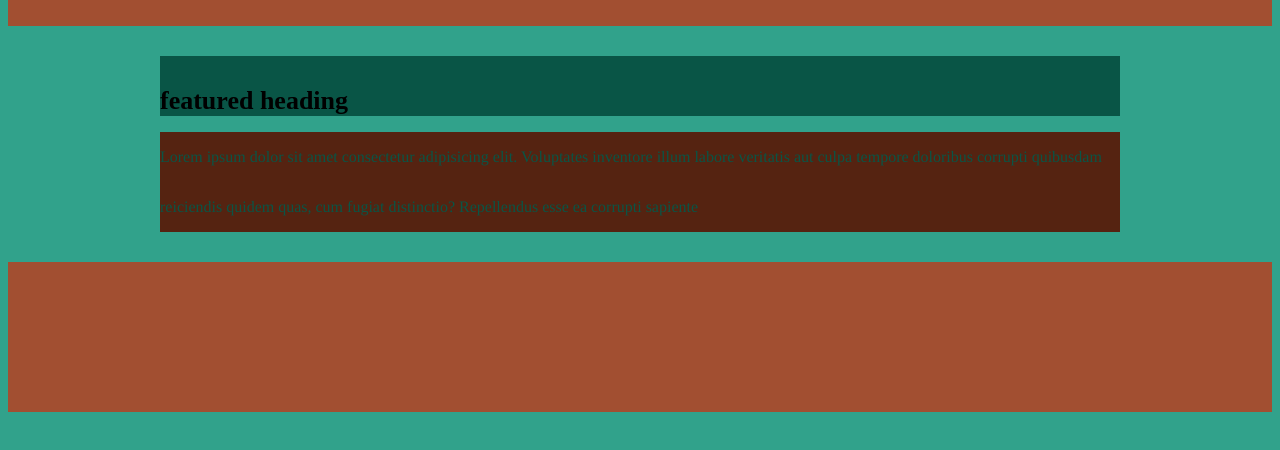
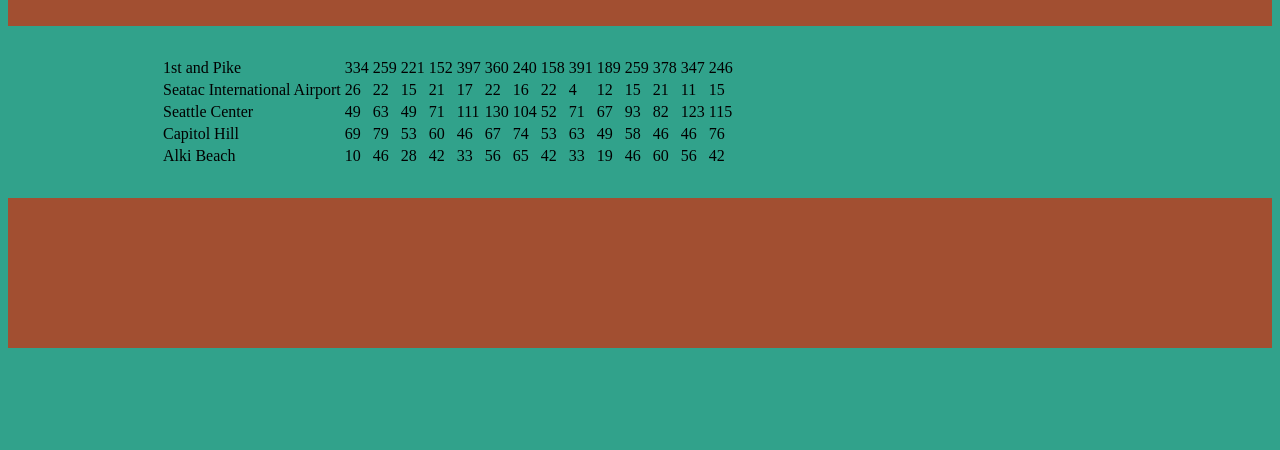
Before and after one commit to warlordlizard/cookie-stand, a plain HTML site: page sales.html in a window 1280 px wide. Shown: the part 90-540 px from the top of the page. Drawn offline with Linux system fonts and the light colour scheme.

Commit message:
table made no hr titles

```diff
--- a/sales.html
+++ b/sales.html
@@ -32,10 +32,12 @@
     <!-- <img class="featured-banner" src="http://placehold.it/480x400"> -->
 
     <section>
-      <h2>featured heading</h2>
-      <p class="text">Lorem ipsum dolor sit amet consectetur adipisicing elit. Voluptates inventore illum labore veritatis aut culpa tempore doloribus corrupti quibusdam reiciendis quidem quas, cum fugiat distinctio? Repellendus esse ea corrupti sapiente</p>
+      <table id="store-sales"></table>
+      <!-- <h2>featured heading</h2>
+      <p class="text">Lorem ipsum dolor sit amet consectetur adipisicing elit. Voluptates inventore illum labore veritatis aut culpa tempore doloribus corrupti quibusdam reiciendis quidem quas, cum fugiat distinctio? Repellendus esse ea corrupti sapiente</p> -->
       <!-- <button>call to action</button> -->
     </section>
+    <script rel="text/javascript" src="sales.js"></script>
   </main>
 
   <footer></footer>
--- a/sales.js
+++ b/sales.js
@@ -9,6 +9,7 @@ function random(min,max) {
 //day 2 constructor
 
 var allStores = [];
+var storeTable = document.getElementById('store-sales');
 
 function Store(name, minCust, maxCust, avgCookie) {
   this.name= name;
@@ -18,12 +19,18 @@ function Store(name, minCust, maxCust, avgCookie) {
   this.custEachHr= [];
   this.cookiesEachHr= [];
   this.totalDailySales= 0;
-  this.calcCustEachHr= function(){
+  this.calcCookiesEachHr();
+  allStores.push(this);
+}
+
+
+Store.prototype.calcCustEachHr= function(){
   for(var i = 0; i < hours.length; i++) {
     this.custEachHr.push(random(this.minCust, this.maxCust));
   }
 };
-  this.calcCookiesEachHr= function(){
+
+Store.prototype.calcCookiesEachHr= function(){
   this.calcCustEachHr();
   for(var i = 0; i < hours.length; i++) {
     var oneHour = Math.ceil(this.custEachHr[i] * this.avgCookie);
@@ -32,11 +39,33 @@ function Store(name, minCust, maxCust, avgCookie) {
   };
 };
 
-  this.calcCookiesEachHr();
-  allStores.push(this);
+
+Store.prototype.render = function() {
+   var trEl = document.createElement('tr');
+   var tdEl = document.createElement('td');
+   tdEl.textContent = this.name;
+   trEl.appendChild(tdEl);
+
+   for (var i = 0; i < this.cookiesEachHr.length; i++) {
+     tdEl = document.createElement('td');
+     tdEl.textContent = this.cookiesEachHr[i];
+     trEl.appendChild(tdEl);
    };
+   storeTable.appendChild(trEl);
+};
+
 new Store('1st and Pike', 23, 65, 6.3);
 new Store('Seatac International Airport', 3, 24, 1.2);
 new Store('Seattle Center', 11, 38, 3.7);
 new Store('Capitol Hill', 20, 38, 2.3);
 new Store('Alki Beach', 2, 16, 4.6);
+
+
+
+function renderStoreRows(){
+  for(var i = 0; i < allStores.length; i++){
+    allStores[i].render();
+  };
+}
+
+renderStoreRows();
```
Lines whose indentation alone changed are shown as unchanged.
